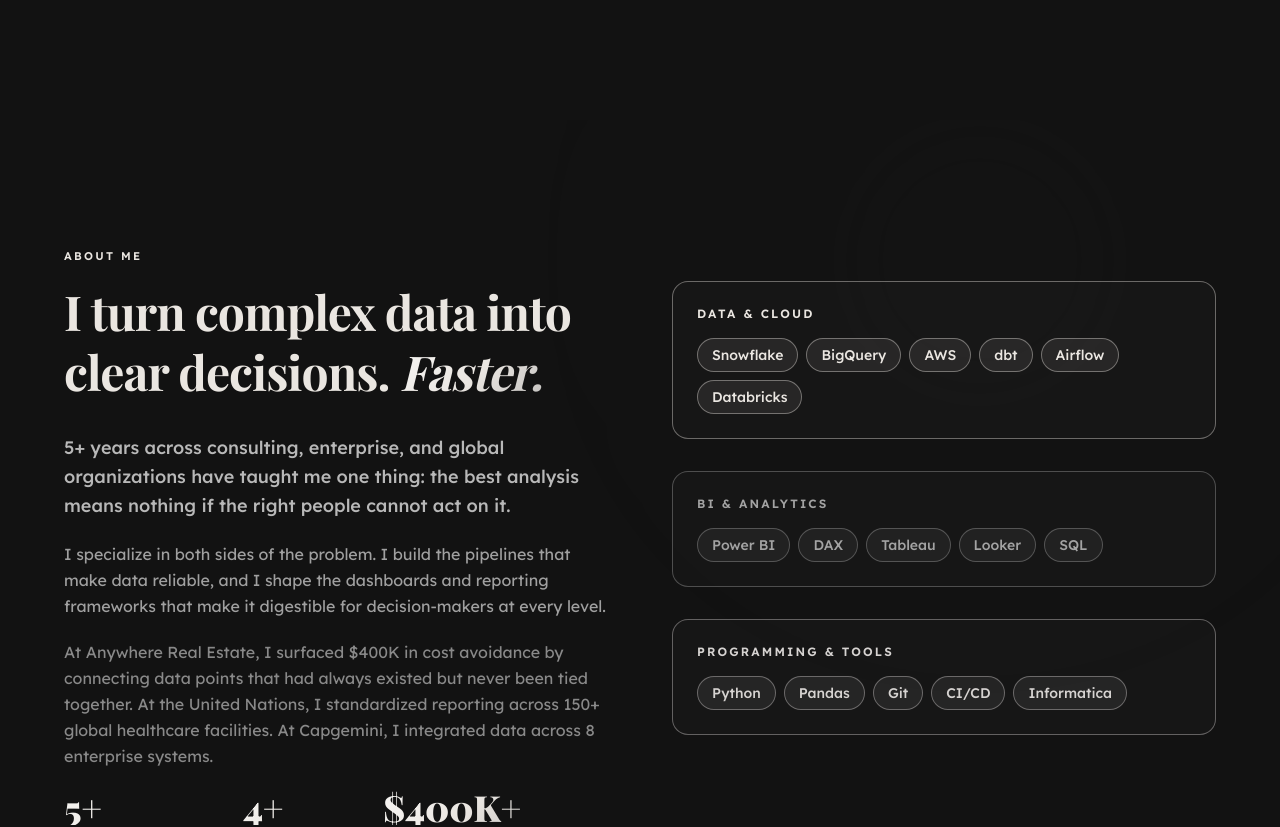
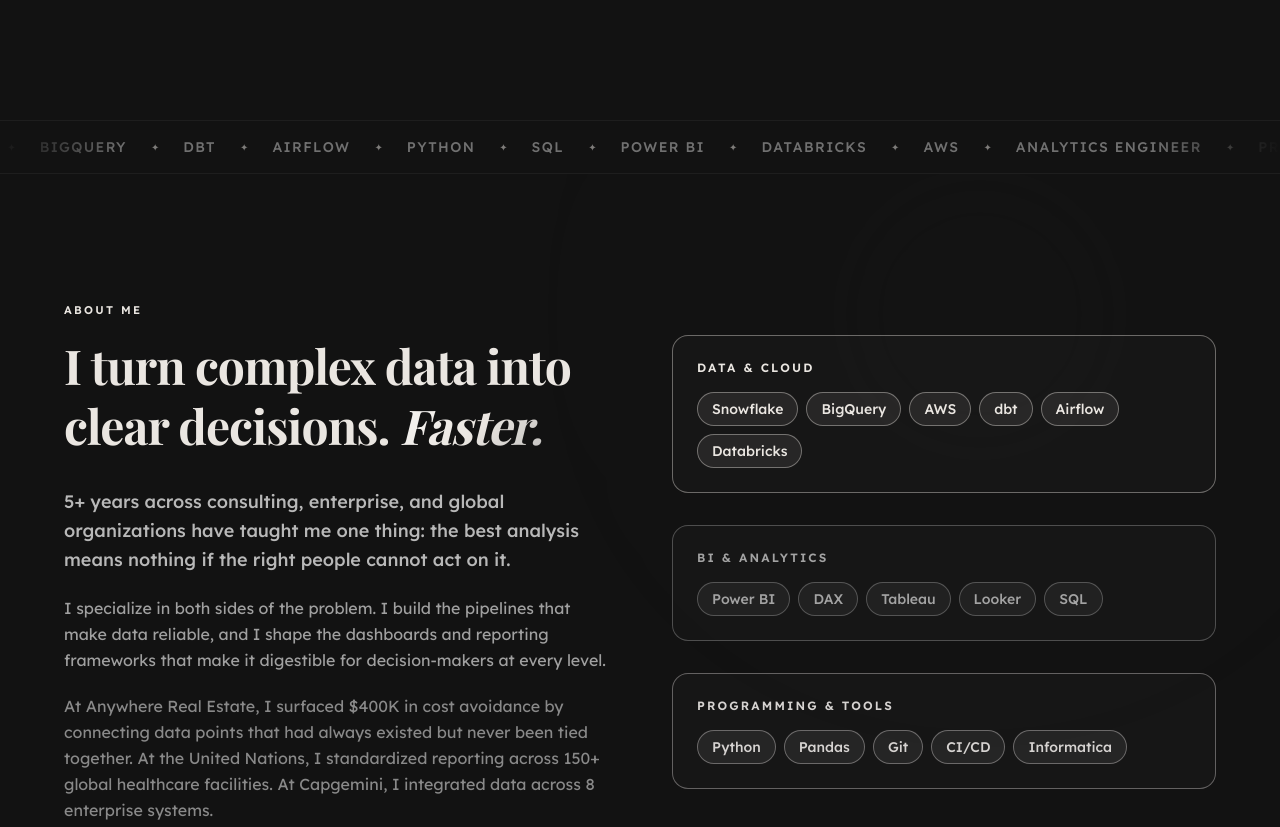
Before and after one commit to sahilbhagat30/Portfolio-Web-Site, a Next.js app: page / in a window 1280 px wide. Shown: the part 1080-1907 px from the top of the page. Built offline with nearby package versions, Linux system fonts and the light colour scheme.

Commit message:
feat: add infinite scrolling keyword marquee under hero

```diff
--- a/src/app/page.tsx
+++ b/src/app/page.tsx
@@ -11,6 +11,7 @@ const PersonalProjects = dynamic(() => import("@/components/PersonalProjects"));
 const Photography = dynamic(() => import("@/components/Photography"));
 const TheEnd = dynamic(() => import("@/components/TheEnd"));
 const VinylPlayer = dynamic(() => import("@/components/VinylPlayer"));
+const Marquee = dynamic(() => import("@/components/Marquee"));
 
 export default function Home() {
   const photos = getPhotos();
@@ -33,6 +34,8 @@ export default function Home() {
         </div>
       </div>
 
+      <Marquee />
+
       {/* About & Skills */}
       <About />
 
--- /dev/null
+++ b/src/components/Marquee.tsx
@@ -0,0 +1,44 @@
+"use client";
+
+import { motion } from "framer-motion";
+
+const KEYWORDS = [
+  "Data Engineer",
+  "Snowflake",
+  "BigQuery",
+  "dbt",
+  "Airflow",
+  "Python",
+  "SQL",
+  "Power BI",
+  "Databricks",
+  "AWS",
+  "Analytics Engineer",
+  "Problem Solver",
+];
+
+export default function Marquee() {
+  return (
+    <div className="relative w-full overflow-hidden bg-[var(--background)] border-y border-white/5 py-4 z-20">
+      <div className="absolute inset-0 z-10 pointer-events-none" style={{ background: "linear-gradient(to right, var(--background), transparent 10%, transparent 90%, var(--background))" }} />
+      <motion.div
+        className="flex whitespace-nowrap items-center w-max"
+        animate={{ x: ["0%", "-50%"] }}
+        transition={{
+          repeat: Infinity,
+          ease: "linear",
+          duration: 35,
+        }}
+      >
+        {[...KEYWORDS, ...KEYWORDS].map((word, i) => (
+          <div key={i} className="flex items-center">
+            <span className="text-white/40 text-sm tracking-widest uppercase mx-6 font-medium">
+              {word}
+            </span>
+            <span className="text-[var(--accent-primary)]/50 text-[10px]">✦</span>
+          </div>
+        ))}
+      </motion.div>
+    </div>
+  );
+}
```
